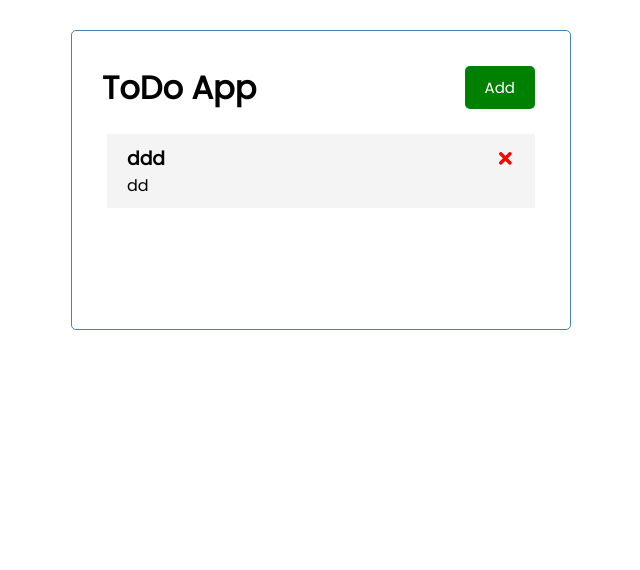
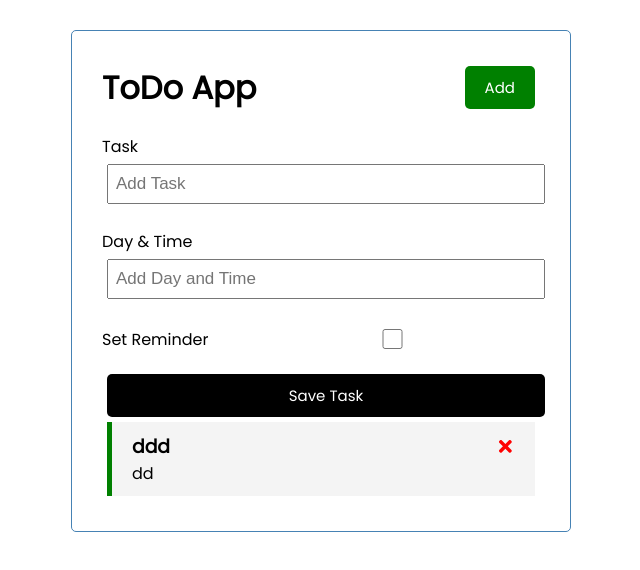
Before and after one commit to jaspisus/React-ToDoApp, a React (Create React App) app: page / in a window 1280 px wide. Both pictures are taken after a click on the button "Add". Shown: the top 570 px of the page, without its empty margins (319-959 px from the left). Built offline with nearby package versions, Linux system fonts and the light colour scheme.

Commit message:
version beta

```diff
--- a/src/App.js
+++ b/src/App.js
@@ -1,16 +1,28 @@
 import './css/App.min.css';
 import Header from './components/Header';
 import Tasks from './components/Tasks';
+import AddTask from './components/AddTask';
 import { useState } from 'react';
 
 function App() {
+	const [showAddTask, setShowAddTask] = useState(false);
+
 	const [tasks, setTasks] = useState([
 		{
 			id: 1,
 			text: 'ddd',
 			day: 'dd',
+			reminder: true,
 		},
 	]);
+
+	//AddTask
+
+	const addTask = task => {
+		const id = Math.floor(Math.random() * 10000 + 1);
+		const newTask = { id, ...task };
+		setTasks([...tasks, newTask]);
+	};
 
 	//DeleteTask
 
@@ -18,10 +30,16 @@ function App() {
 		setTasks(tasks.filter(task => task.id !== id));
 	};
 
+	// Toggle reminder
+	const toggleReminder = id => {
+		setTasks(tasks.map(task => (task.id === id ? { ...task, reminder: !task.reminder } : task)));
+	};
+
 	return (
 		<div className="container">
-			<Header />
-			{tasks.length > 0 ? <Tasks tasks={tasks} onDelete={deleteTask} /> : 'No Tasks'}
+			<Header onAdd={() => setShowAddTask(!showAddTask)} />
+			{showAddTask && <AddTask onAdd={addTask} />}
+			{tasks.length > 0 ? <Tasks tasks={tasks} onDelete={deleteTask} onToggle={toggleReminder} /> : 'No Tasks'}
 		</div>
 	);
 }
--- /dev/null
+++ b/src/components/AddTask.js
@@ -0,0 +1,47 @@
+import { useState } from 'react';
+
+const AddTask = ({ onAdd }) => {
+	const [text, setText] = useState('');
+	const [day, setDay] = useState('');
+	const [reminder, setReminder] = useState(false);
+
+	const onSubmit = e => {
+		e.preventDefault();
+
+		if (!text) {
+			alert('Please add task');
+			return;
+		}
+
+		onAdd({ text, day, reminder });
+
+		setText('');
+		setDay('');
+		setReminder(false);
+	};
+
+	return (
+		<form className="add=form" onSubmit={onSubmit}>
+			<div className="form-control">
+				<label htmlFor="">Task</label>
+				<input type="text" placeholder="Add Task" value={text} onChange={e => setText(e.target.value)} />
+			</div>
+			<div className="form-control">
+				<label htmlFor="">{'Day & Time'}</label>
+				<input type="text" placeholder="Add Day and Time" value={day} onChange={e => setDay(e.target.value)} />
+			</div>
+			<div className="form-control form-control-check">
+				<label htmlFor="">Set Reminder</label>
+				<input
+					type="checkbox"
+					value={reminder}
+					checked={reminder}
+					onChange={e => setReminder(e.currentTarget.checked)}
+				/>
+			</div>
+			<input className="btn btn-block" type="submit" value="Save Task" />
+		</form>
+	);
+};
+
+export default AddTask;
--- a/src/components/Button.js
+++ b/src/components/Button.js
@@ -1,24 +1,21 @@
-import PropTypes from 'prop-types'
+import PropTypes from 'prop-types';
 
-const Button = ({color, text}) => {
-
-  const onClick = () => {
-    console.log('click');
-  }
-
-  return (
-      <button onClick={onClick} className="btn" style={{backgroundColor: color}}>{text}</button>
-  )
-}
+const Button = ({ color, text, onClick }) => {
+	return (
+		<button onClick={onClick} style={{ backgroundColor: color }} className="btn">
+			{text}
+		</button>
+	);
+};
 
 Button.defaultProps = {
-  color: 'steelblue',
-  text: '---'
-}
+	color: 'steelblue',
+};
 
 Button.propTypes = {
-  text: PropTypes.string,
-  color: PropTypes.string
-}
+	text: PropTypes.string,
+	color: PropTypes.string,
+	onClick: PropTypes.func,
+};
 
-export default Button
+export default Button;
--- a/src/components/Header.js
+++ b/src/components/Header.js
@@ -1,12 +1,12 @@
-import Button from "./Button"
+import Button from './Button';
 
-const Header = () => {
-  return (
-    <header className="header">
-      <h1>ToDo App</h1>
-      <Button color="green" text="Add" />
-    </header>
-  )
-}
+const Header = ({ onAdd }) => {
+	return (
+		<header className="header">
+			<h1>ToDo App</h1>
+			<Button color="green" text="Add" onClick={onAdd} />
+		</header>
+	);
+};
 
-export default Header
+export default Header;
--- a/src/components/Task.js
+++ b/src/components/Task.js
@@ -1,8 +1,8 @@
 import { FaTimes } from 'react-icons/fa';
 
-const Task = ({ task, onDelete }) => {
+const Task = ({ task, onDelete, onToggle }) => {
 	return (
-		<div className="task">
+		<div className={`task ${task.reminder ? 'reminder' : ''}`} onDoubleClick={() => onToggle(task.id)}>
 			<h3>
 				{task.text} <FaTimes style={{ color: 'red', cursor: 'pointer' }} onClick={() => onDelete(task.id)} />
 			</h3>
--- a/src/components/Tasks.js
+++ b/src/components/Tasks.js
@@ -1,13 +1,13 @@
-import Task from "./Task"
+import Task from './Task';
 
-const Tasks = ({tasks, onDelete}) => {
-   return (
-    <>
-      {tasks.map(task=>(
-        <Task key={task.id} task={task} onDelete={onDelete}/>
-      ))}
-    </>
-  )
-}
+const Tasks = ({ tasks, onDelete, onToggle }) => {
+	return (
+		<>
+			{tasks.map(task => (
+				<Task key={task.id} task={task} onDelete={onDelete} onToggle={onToggle} />
+			))}
+		</>
+	);
+};
 
-export default Tasks
+export default Tasks;
```
